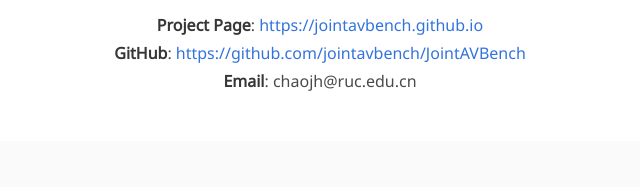
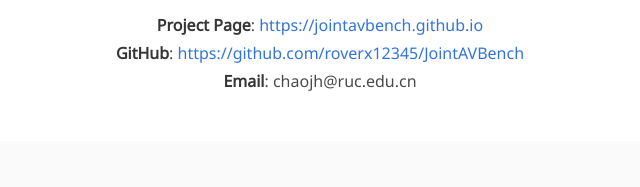
Before and after one commit to jointavbench/jointavbench.github.io, a plain HTML site: page index.html in a window 1280 px wide. Shown: the part 6080-6267 px from the top of the page, 336-976 px from the left. Drawn offline with nearby package versions, Linux system fonts and the light colour scheme; some icons are missing; a web font is replaced by a local one.

Commit message:
Update index.html

```diff
--- a/index.html
+++ b/index.html
@@ -78,7 +78,7 @@
               </span>
               <!-- Code Link. -->
               <span class="link-block">
-                <a href="https://github.com/jointavbench/JointAVBench"
+                <a href="https://github.com/roverx12345/JointAVBench"
                    class="external-link button is-normal is-rounded is-dark">
                   <span class="icon">
                       <i class="fab fa-github"></i>
@@ -313,8 +313,8 @@
         <div class="content">
           <p>For questions and feedback:</p>
           <ul style="list-style: none; padding: 0;">
-            <li><strong>Project Page</strong>: <a href="https://jointavbench.github.io">https://jointavbench.github.io</a></li>
-            <li><strong>GitHub</strong>: <a href="https://github.com/jointavbench/JointAVBench">https://github.com/jointavbench/JointAVBench</a></li>
+            <li><strong>Project Page</strong>: <a href="https://roverx12345.github.io/jointavbench_webpage">https://jointavbench.github.io</a></li>
+            <li><strong>GitHub</strong>: <a href="https://github.com/roverx12345/JointAVBench">https://github.com/roverx12345/JointAVBench</a></li>
             <li><strong>Email</strong>: chaojh@ruc.edu.cn</li>
           </ul>
         </div>
@@ -330,7 +330,7 @@
          href="https://arxiv.org/pdf/2512.12772">
         <i class="fas fa-file-pdf"></i>
       </a>
-      <a class="icon-link" href="https://github.com/jointavbench/JointAVBench" class="external-link">
+      <a class="icon-link" href="https://github.com/roverx12345/JointAVBench" class="external-link">
         <i class="fab fa-github"></i>
       </a>
     </div>
@@ -347,7 +347,7 @@
           </p>
           <p>
             This means you are free to borrow the <a
-              href="https://github.com/jointavbench/jointavbench.github.io">source code</a> of this website,
+              href="https://github.com/roverx12345.github.io/jointavbench_webpage">source code</a> of this website,
             we just ask that you link back to this page in the footer.
             Please remember to remove the analytics code included in the header of the website which
             you do not want on your website.
```
